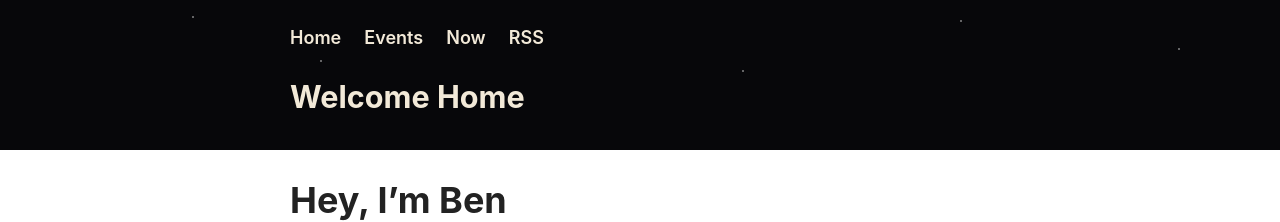
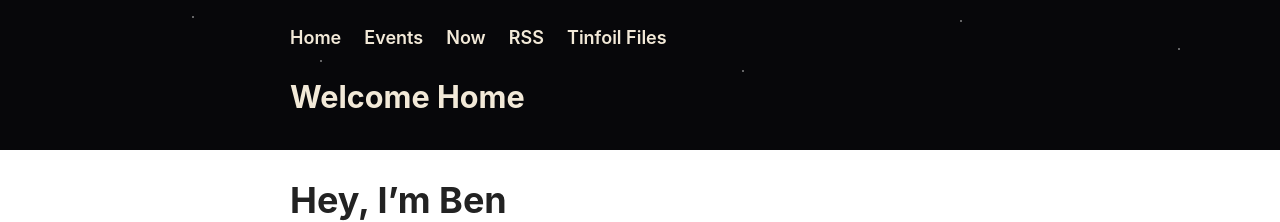
Before and after one commit to benvandw/benvandw.github.io, a Jekyll site: the page built from index.md, in a window 1280 px wide. Shown: the top 222 px of the page. Built offline with Jekyll 4.4.1, drawn with Linux system fonts in a browser that asks for light colours.

Commit message:
Add link to Tinfoil Files in default layout

```diff
--- a/_layouts/default.html
+++ b/_layouts/default.html
@@ -24,6 +24,7 @@
         <a href="{{ '/events' | relative_url }}">Events</a>
         <a href="{{ '/now' | relative_url }}">Now</a>
         <a href="{{ '/index.xml' | relative_url }}">RSS</a>
+        <a href="{{ '/tinfoil-files' | relative_url }}">Tinfoil Files</a>
       </nav>
       {% if page.url == "/" %}
       <div class="hero-text">
```
